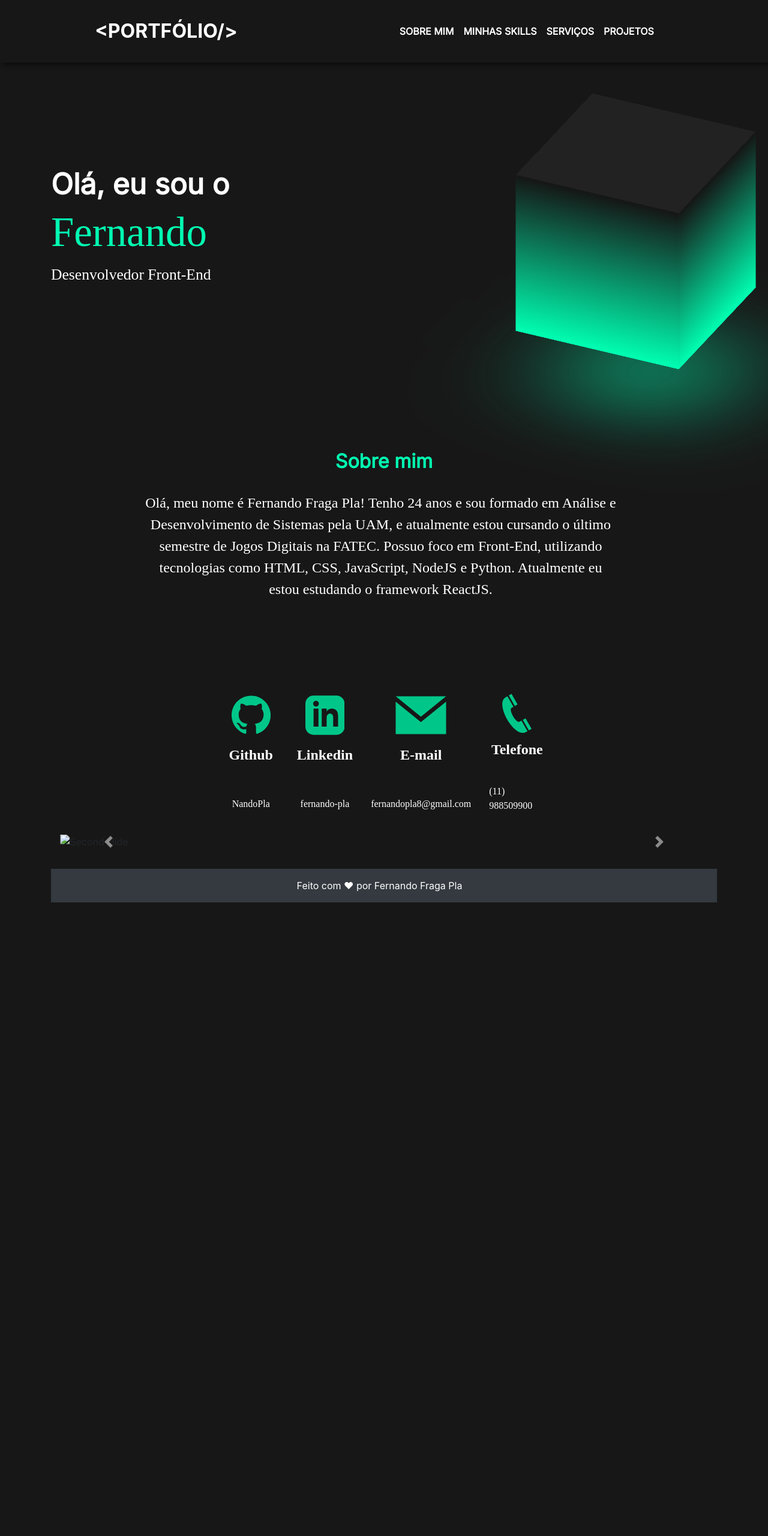
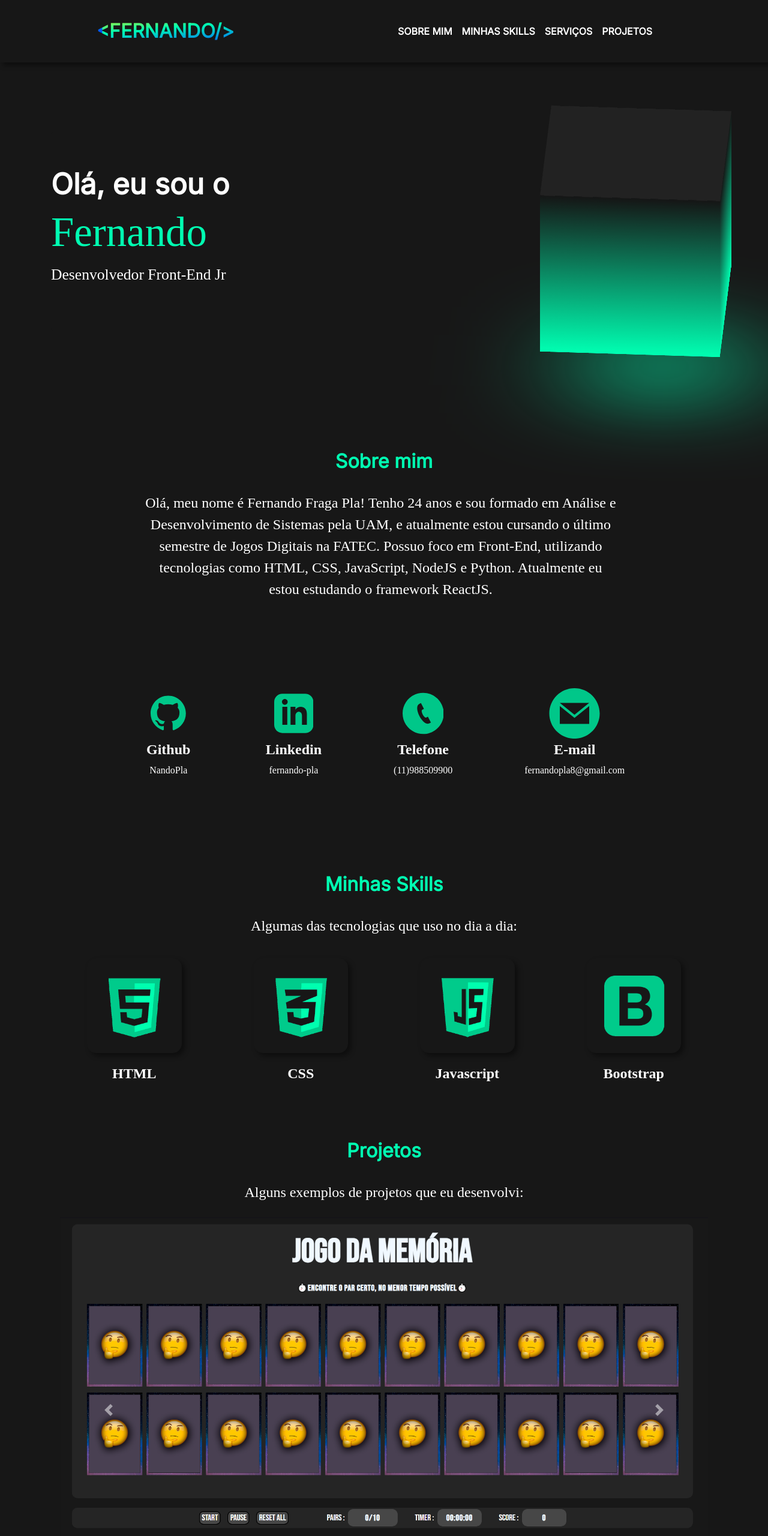
Before and after one commit to Plazin/Portfolio-v2, a website: page index.html in a window 1280 px wide. Shown: the top 2560 px of the page at 60% size. Before the commit the page ends 1528 px from the top, so only its background shows below. Drawn offline with nearby package versions, Linux system fonts and the light colour scheme; a web font is replaced by a local one.

Commit message:
feat: added more features

```diff
--- a/index.html
+++ b/index.html
@@ -9,17 +9,18 @@
       <link href="https://unpkg.com/aos@2.3.1/dist/aos.css" rel="stylesheet">
       <link rel="stylesheet" href="styles.css" />
       <link rel="stylesheet" href="https://maxcdn.bootstrapcdn.com/bootstrap/4.0.0/css/bootstrap.min.css" integrity="sha384-Gn5384xqQ1aoWXA+058RXPxPg6fy4IWvTNh0E263XmFcJlSAwiGgFAW/dAiS6JXm" crossorigin="anonymous">
+      <link rel="shortcut icon" href="/images/10024-thinking-face-icon.png" type="image/x-icon"/>
     </head>
     <title>Portfolio</title>
 
     <body>
       <nav class="navbar navbar-expand-lg sticky-top mb-5 d-flex">
-        <a class="navbar-brand text-white mr-5" href="#"> &lt;PORTFÓLIO/&gt;</a>
+        <a id="nav-itens2" class="navbar-brand text-white mr-5" href="#"> &lt;FERNANDO/&gt;</a>
         <button class="navbar-toggler" type="button" data-toggle="collapse" data-target="#navbarSupportedContent" aria-controls="navbarSupportedContent" aria-expanded="false" aria-label="Toggle navigation">
           <span class="navbar-toggler-icon"></span>
         </button>
 
-        <div class="p-4 mb-0 text-white d-flex"id="navbarSupportedContent">
+        <div class="p-4 mb-0 text-white "id="navbarSupportedContent">
           <ul class="navbar-nav mr-auto">
             <li class="nav-item active">
               <a class="nav-link text-white ml-5" href="#" id="nav-itens">SOBRE MIM <span class="sr-only">(current)</span></a>
@@ -41,14 +42,13 @@
       </nav>
     <div class="p-3 mb-2 pt-5">
 
-
     <div class="container">
       <div class="card text-white" style="width: 100%;">
         <div class="card-body d-flex justify-content-between">
           <div class="main-name">
           <h5 class="card-title mb-0">Olá, eu sou o</h5>
           <p class="card-text mb-0">Fernando</p>
-          <p class="card-text2">Desenvolvedor Front-End</p>
+          <p class="card-text2">Desenvolvedor Front-End Jr</p>
         </div>
         </div>
 
@@ -76,45 +76,92 @@
         Front-End, utilizando tecnologias como HTML, CSS,
         JavaScript, NodeJS e Python. Atualmente eu estou estudando o framework ReactJS.</p>
 
+
+    </div>
     <div class="container d-flex">
       <div class="row">
         <div class="col-sm d-flex" id="icons">
           <svg class="filter-green" xmlns="http://www.w3.org/2000/svg" width="84" height="84" viewBox="0 0 24 24"><path d="M12 0c-6.626 0-12 5.373-12 12 0 5.302 3.438 9.8 8.207 11.387.599.111.793-.261.793-.577v-2.234c-3.338.726-4.033-1.416-4.033-1.416-.546-1.387-1.333-1.756-1.333-1.756-1.089-.745.083-.729.083-.729 1.205.084 1.839 1.237 1.839 1.237 1.07 1.834 2.807 1.304 3.492.997.107-.775.418-1.305.762-1.604-2.665-.305-5.467-1.334-5.467-5.931 0-1.311.469-2.381 1.236-3.221-.124-.303-.535-1.524.117-3.176 0 0 1.008-.322 3.301 1.23.957-.266 1.983-.399 3.003-.404 1.02.005 2.047.138 3.006.404 2.291-1.552 3.297-1.23 3.297-1.23.653 1.653.242 2.874.118 3.176.77.84 1.235 1.911 1.235 3.221 0 4.609-2.807 5.624-5.479 5.921.43.372.823 1.102.823 2.222v3.293c0 .319.192.694.801.576 4.765-1.589 8.199-6.086 8.199-11.386 0-6.627-5.373-12-12-12z"/></svg>
           <p id="icon-title">Github</p><br>
-              <p>NandoPla</p>
+          <p class="icon-sub-title">NandoPla</p>
         </div>
         <div class="col-sm d-flex" id="icons">
           <svg class="filter-green" xmlns="http://www.w3.org/2000/svg" width="84" height="84" viewBox="0 0 24 24"><path d="M19 0h-14c-2.761 0-5 2.239-5 5v14c0 2.761 2.239 5 5 5h14c2.762 0 5-2.239 5-5v-14c0-2.761-2.238-5-5-5zm-11 19h-3v-11h3v11zm-1.5-12.268c-.966 0-1.75-.79-1.75-1.764s.784-1.764 1.75-1.764 1.75.79 1.75 1.764-.783 1.764-1.75 1.764zm13.5 12.268h-3v-5.604c0-3.368-4-3.113-4 0v5.604h-3v-11h3v1.765c1.396-2.586 7-2.777 7 2.476v6.759z"/></svg>
           <p id="icon-title">Linkedin</p><br>
-              <p>fernando-pla</p>
+          <p class="icon-sub-title">fernando-pla</p>
+        </div>
+
+        <div class="col-sm d-flex" id="icons">
+          <svg class="filter-green" xmlns="http://www.w3.org/2000/svg" width="84" height="84" viewBox="0 0 24 24"><path d="M12 0c-6.627 0-12 5.373-12 12s5.373 12 12 12 12-5.373 12-12-5.373-12-12-12zm3.445 17.827c-3.684 1.684-9.401-9.43-5.8-11.308l1.053-.519 1.746 3.409-1.042.513c-1.095.587 1.185 5.04 2.305 4.497l1.032-.505 1.76 3.397-1.054.516z"/></svg>
+          <p id="icon-title">Telefone</p><br>
+          <p class="icon-sub-title">(11)988509900</p>
         </div>
         <div class="col-sm d-flex" id="icons">
-              <svg class="filter-green" xmlns="http://www.w3.org/2000/svg" width="84" height="84" viewBox="0 0 24 24"><path d="M12 12.713l-11.985-9.713h23.97l-11.985 9.713zm0 2.574l-12-9.725v15.438h24v-15.438l-12 9.725z"/></svg>
+          <svg class="filter-green" xmlns="http://www.w3.org/2000/svg" width="84" height="84" viewBox="0 0 24 24"><path d="M12 .02c-6.627 0-12 5.373-12 12s5.373 12 12 12 12-5.373 12-12-5.373-12-12-12zm6.99 6.98l-6.99 5.666-6.991-5.666h13.981zm.01 10h-14v-8.505l7 5.673 7-5.672v8.504z"/></svg>
           <p id="icon-title">E-mail</p><br>
-              <p>fernandopla8@gmail.com</p>
-            </div>
-            <div class="col-sm d-flex" id="icons">
-              <svg class="filter-green" xmlns="http://www.w3.org/2000/svg" width="84" height="84" viewBox="0 0 24 24"><path d="M18.48 22.926l-1.193.658c-6.979 3.621-19.082-17.494-12.279-21.484l1.145-.637 3.714 6.467-1.139.632c-2.067 1.245 2.76 9.707 4.879 8.545l1.162-.642 3.711 6.461zm-9.808-22.926l-1.68.975 3.714 6.466 1.681-.975-3.715-6.466zm8.613 14.997l-1.68.975 3.714 6.467 1.681-.975-3.715-6.467z"/></svg>
-              <p id="icon-title">Telefone</p><br>
-              <p>(11) 988509900</p>
-            </div>
+          <p class="icon-sub-title">fernandopla8@gmail.com</p>
         </div>
       </div>
     </div>
 
+    <div class="about-me-container">
+      <h1 class="titulo2">Minhas Skills</h1>
+        <p class ="about-me2">Algumas das tecnologias que uso no dia a dia:</p>
+      </div>
+      <div class="container d-flex">
+        <div class="row">
+          <div class="col-sm d-flex" id="icons">
+            <img class="img-skills" src="/images/logo html.png">
+            <p id="icon-title2">HTML</p><br>
+
+          </div>
+          <div class="col-sm d-flex" id="icons">
+            <img class="img-skills" src="/images/logo css.png">
+            <p id="icon-title2">CSS</p><br>
+
+          </div>
+          <div class="col-sm d-flex" id="icons">
+            <img class="img-skills" src="/images/logo js.png">
+            <p id="icon-title2">Javascript</p><br>
+
+          </div>
+          <div class="col-sm d-flex" id="icons">
+            <img class="img-skills" src="/images/logos bootstrap.png">
+            <p id="icon-title2">Bootstrap</p><br>
+
+          </div>
+        </div>
+      </div>
 
     <div class="container">
+      <h1 class="titulo2">Projetos</h1>
+        <p class ="about-me3">Alguns exemplos de projetos que eu desenvolvi:</p>
       <div id="carouselExampleControls" class="carousel slide" data-ride="carousel">
         <div class="carousel-inner">
           <div class="carousel-item active">
-            <img class="d-block w-100" src="/assets/pag1.png" alt="First slide">
+            <img id="img-carousel" class="d-block w-100" src="/images/animeflix.png" alt="First slide">
+            <p id="icon-title3">O projeto “ AnimeFlix ” , foi um projeto criado com HTML, CSS e Javascript, sendo um clone experimental da Netflix. Contém 3 páginas completas.</p>
           </div>
+
           <div class="carousel-item">
-            <img class="d-block w-100" src="/assets/pag2.png" alt="Second slide">
+            <img id="img-carousel" class="d-block w-100" src="/images/memorygame.png" alt="Second slide">
+            <p id="icon-title3">Um jogo da memória para Web, feito
+              também com HTML, CSS e JS. Contém
+              10 pares de cartas, um cronometro,
+              um painel de pontuação e botão
+               de pausa.</p>
           </div>
+
           <div class="carousel-item">
-            <img class="d-block w-100" src="/assets/pag3.png" alt="Third slide">
+            <img id="img-carousel" class="d-block w-100" src="/images/pythonbot.png" alt="Third slide">
+            <p id="icon-title3">Esse projeto foi um estudo que eu fiz
+              usando APIs. Nesse caso, usei a
+              API do Twitter e programei um
+              bot para tweetar para
+              mim de forma
+              automática.</p>
           </div>
+
         </div>
         <a class="carousel-control-prev" href="#carouselExampleControls" role="button" data-slide="prev">
           <span class="carousel-control-prev-icon" aria-hidden="true"></span>
@@ -124,6 +171,7 @@
           <span class="carousel-control-next-icon" aria-hidden="true"></span>
           <span class="sr-only">Next</span>
         </a>
+      </div>
     </div>
   </div>
 
@@ -138,15 +186,10 @@
       </div>
     </div>
   </footer>
-  </div>
   </body>
-
-    <script src="https://unpkg.com/aos@next/dist/aos.js">
-    </script>
-
-    <script>
-    AOS.init();
-    </script>
+    <script src="switch.js"></script>
+    <script src="https://unpkg.com/aos@next/dist/aos.js"></script>
+    <script>AOS.init();</script>
 
   <!--data-aos="fade-up"
     data-aos-offset="200"
--- a/styles.css
+++ b/styles.css
@@ -1,7 +1,6 @@
 @import url('https://fonts.googleapis.com/css2?family=Bebas+Neue&display=swap');
 @import url('https://fonts.googleapis.com/css2?family=Text+Me+One&display=swap');
 @import url('https://fonts.googleapis.com/css2?family=Inter&display=swap');
-
 
 body{
   background-color: #171717 !important;
@@ -12,15 +11,57 @@ body{
   color: #ffffff;
   font-size: 1.0em;
   font-weight: bolder !important;
-  transition: .5s !important;
+  transition: .3s !important;
 }
 
 #nav-itens:hover{
-  cursor: pointer !important;
-  color: #00FFB2 !important;
-  transform: scale(1.05);
-  transition: .5s;
-  box-shadow: 0 10px 10px rgb(0, 0, 0), 0 6px 6px rgb(5, 3, 3);
+  font-family:"Inter";
+  font-size: 1.01em;
+  font-weight: bolder !important;
+  background-image: linear-gradient(
+    -365deg,
+    #231557 0%,
+    #0051ff 29%,
+    #00FFB2 67%,
+    #fff800 100%
+  );
+  background-size: auto auto;
+  background-clip: border-box;
+  background-size: 200% auto;
+  color: #fff;
+  background-clip: text;
+  -webkit-background-clip: text;
+  -webkit-text-fill-color: transparent;
+  animation: textclip 2s linear infinite;
+  display: inline-block;
+}
+
+#nav-itens2{
+  font-family:"Inter";
+  font-size: 1.01em;
+  font-weight: bolder !important;
+  background-image: linear-gradient(
+    -365deg,
+    #231557 0%,
+    #0051ff 29%,
+    #00FFB2 67%,
+    #fff800 100%
+  );
+  background-size: auto auto;
+  background-clip: border-box;
+  background-size: 200% auto;
+  color: #fff;
+  background-clip: text;
+  -webkit-background-clip: text;
+  -webkit-text-fill-color: transparent;
+  animation: textclip 2s linear infinite;
+  display: inline-block;
+}
+
+@keyframes textclip {
+  to {
+    background-position: 200% center;
+  }
 }
 
 .p-3{
@@ -151,12 +192,29 @@ p{
 
 #icons{
   flex-direction: column;
+  padding: 0% 60px 0% 60px;
 
 }
 
 #icon-title{
   font-size: 1.5em;
   font-weight: bold;
+}
+
+#icon-title2{
+  font-size: 1.5em;
+  font-weight: bold;
+  padding-top: 10%;
+}
+
+#icon-title3{
+  font-size: 1.2em;
+  font-weight: bold;
+  padding-top: 3%;
+}
+
+.icon-sub-title{
+  margin-top: -35px !important;
 }
 
 /*eh o cubos */
@@ -229,32 +287,40 @@ p{
   }
 }
 
-.config-title{
-  margin-top: 0;
-  color: orange;
-  font-family:"Bebas Neue";
-  font-size: 100px;
-  text-transform: uppercase;
-  background-image: linear-gradient(
-    -225deg,
-    #231557 0%,
-    #44107a 29%,
-    #ff1361 67%,
-    #fff800 100%
-  );
-  background-size: auto auto;
-  background-clip: border-box;
-  background-size: 200% auto;
-  color: #fff;
-  background-clip: text;
-  -webkit-background-clip: text;
-  -webkit-text-fill-color: transparent;
-  animation: textclip 2s linear infinite;
-  display: inline-block;
+.img-skills{
+  width: 100%;
+  height: auto;
+  transition: .5s;
+  box-shadow: 5px 5px 8px #0000006e;
+  border-radius: 10%;
+}
 
-  @keyframes textclip {
-    to {
-      background-position: 200% center;
-    }
+.about-me2{
+  font-size: 1.5em;
+  font-family: "Text Me One";
+  margin-top: 1em;
+  color: rgb(255, 255, 255);
+  text-align: center;
+}
+
+.about-me3{
+  font-size: 1.5em;
+  font-family: "Text Me One";
+  margin-top: 1em;
+  margin-bottom: 1em;
+  color: rgb(255, 255, 255);
+  text-align: center;
+}
+
+.titulo2{
+  margin-top: 1em;
+  font-family:"Inter";
+  color: #00FFB2;
+  font-size: 2em;
+  font-weight: bold;
   }
-}
+
+  #img-carousel{
+    width: 1874px;
+    height: 536px;
+  }
```
Also changed, not shown: images/logo css.png (added), images/logo html.png (added), images/logo js.png (added), images/logos bootstrap.png (added), images/memorygame.png (added), images/pythonbot.png (added), 1 other file. Lines whose indentation alone changed are shown as unchanged.
